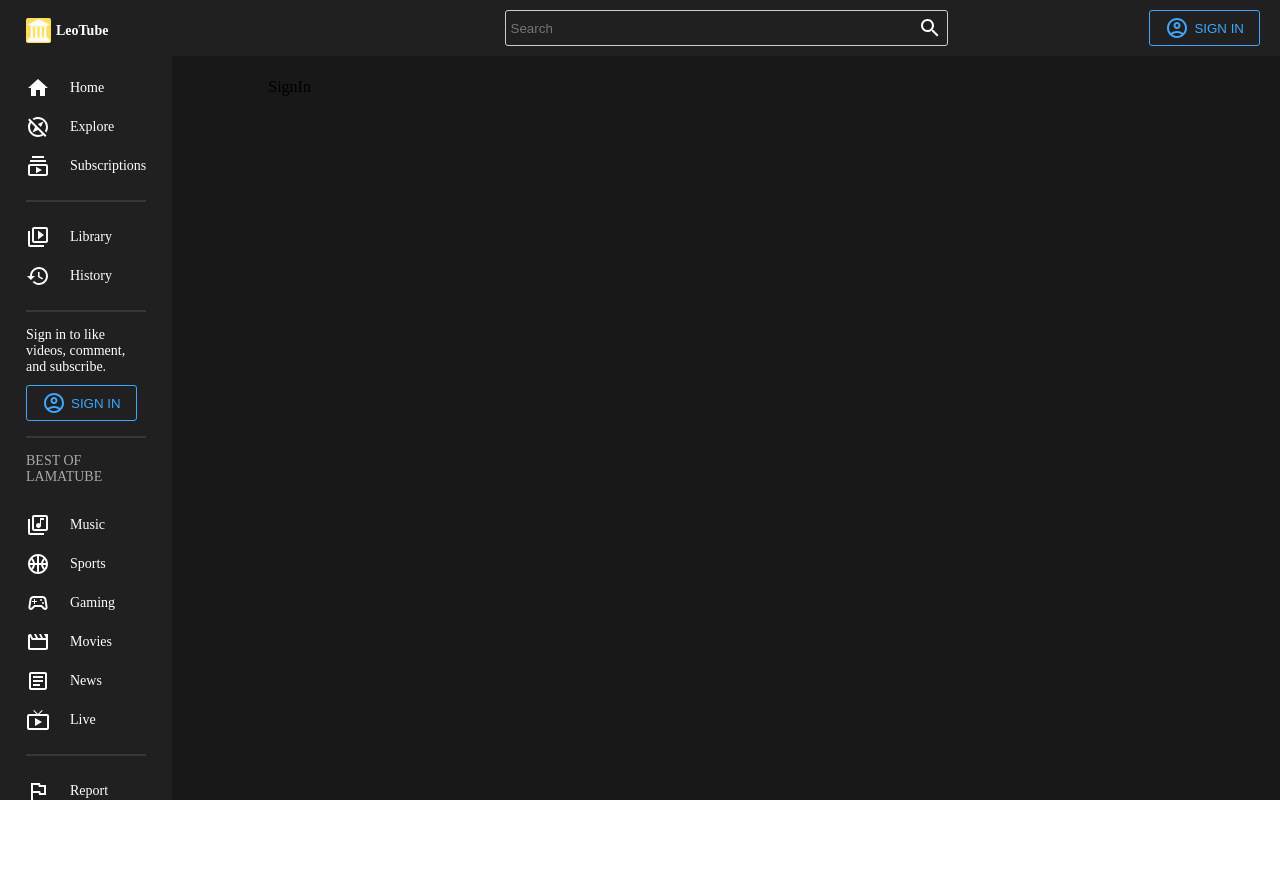
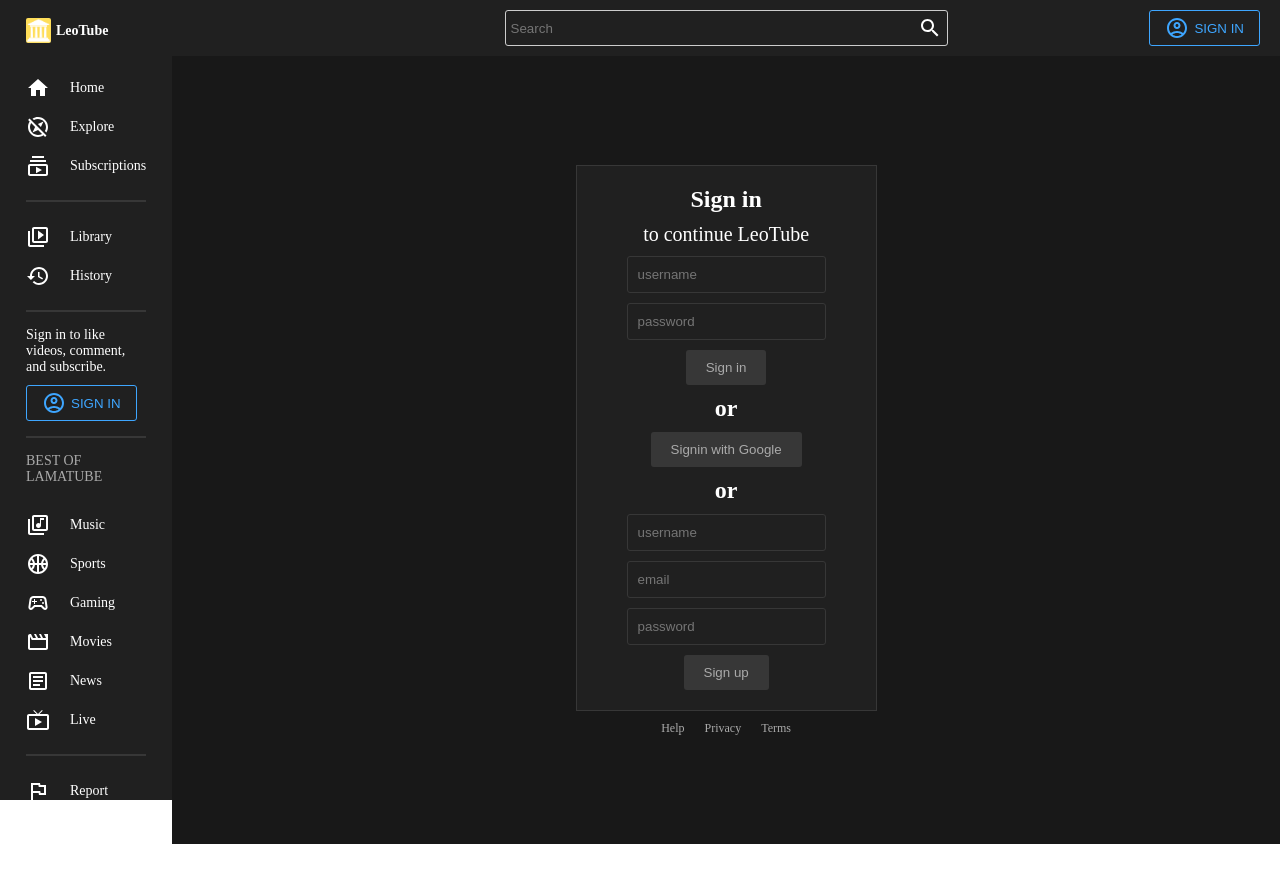
Before and after one commit to BVBFD/LeoTube, a React (Create React App) app in the folder client/: page /signin in a window 1280 px wide. Shown: the top 882 px of the page. Built offline with nearby package versions, Linux system fonts and the light colour scheme.

Commit message:
web design finish

```diff
--- a/client/src/components/Recommendation.tsx
+++ b/client/src/components/Recommendation.tsx
@@ -1,10 +1,20 @@
-import React from 'react';
+import React, { useEffect, useState } from 'react';
+import styled from 'styled-components';
+import Card from './Card';
+
+const Container = styled.div`
+  flex: 2;
+`;
 
 const Recommendation = () => {
+  const [videos, setVideos] = useState<[]>();
+
+  useEffect(() => {}, []);
+
   return (
-    <div>
-      <span>Recommendation</span>
-    </div>
+    <Container>
+      <Card />
+    </Container>
   );
 };
 
--- a/client/src/components/Upload.tsx
+++ b/client/src/components/Upload.tsx
@@ -1,14 +1,92 @@
 import React from 'react';
+import styled from 'styled-components';
 
 type UploadPropsType = {
   setOpen: React.Dispatch<React.SetStateAction<boolean>>;
 };
 
+const Container = styled.div`
+  width: 100%;
+  height: 100%;
+  position: absolute;
+  top: 0;
+  left: 0;
+  background-color: #000000a7;
+  display: flex;
+  align-items: center;
+  justify-content: center;
+`;
+
+const Wrapper = styled.div`
+  width: 600px;
+  height: 600px;
+  background-color: ${({ theme }) => theme.bgLighter};
+  color: ${({ theme }) => theme.text};
+  padding: 20px;
+  display: flex;
+  flex-direction: column;
+  gap: 20px;
+  position: relative;
+`;
+
+const Close = styled.div`
+  position: absolute;
+  top: 10px;
+  right: 10px;
+  cursor: pointer;
+`;
+
+const Title = styled.h1`
+  text-align: center;
+`;
+
+const Input = styled.input`
+  border: 1px solid ${({ theme }) => theme.soft};
+  color: ${({ theme }) => theme.text};
+  border-radius: 3px;
+  padding: 10px;
+  background-color: transparent;
+  z-index: 999;
+`;
+
+const Desc = styled.textarea`
+  border: 1px solid ${({ theme }) => theme.soft};
+  color: ${({ theme }) => theme.text};
+  border-radius: 3px;
+  padding: 10px;
+  background-color: transparent;
+`;
+
+const Button = styled.button`
+  border-radius: 3px;
+  border: none;
+  padding: 10px 20px;
+  font-weight: 500;
+  cursor: pointer;
+  background-color: ${({ theme }) => theme.soft};
+  color: ${({ theme }) => theme.textSoft};
+`;
+
+const Label = styled.label`
+  font-size: 14px;
+`;
+
 const Upload = ({ setOpen }: UploadPropsType) => {
   return (
-    <div>
-      <span>Upload</span>
-    </div>
+    <Container>
+      <Wrapper>
+        <Close>X</Close>
+        <Title>Upload a New Video</Title>
+        <Label>Video:</Label>
+        <Input type='file' />
+        <Input type='text' placeholder='Title' name='title' />
+        <Desc placeholder='Description' name='desc' rows={8} />
+        <Input type='text' placeholder='Seperate the tags with commas.' />
+        <Label>Image:</Label>
+        <Input type='file' />
+        <Button>Upload</Button>
+      </Wrapper>
+    </Container>
   );
 };
 
--- a/client/src/pages/Home.tsx
+++ b/client/src/pages/Home.tsx
@@ -1,10 +1,20 @@
-import React from 'react';
+import React, { useState } from 'react';
+import styled from 'styled-components';
+import Card from '../components/Card';
+
+const Container = styled.div`
+  display: flex;
+  justify-content: space-between;
+  flex-wrap: wrap;
+`;
 
 const Home = () => {
+  const [videos, setVideos] = useState<[]>();
+
   return (
-    <div>
-      <span>Home</span>
-    </div>
+    <Container>
+      <Card />
+    </Container>
   );
 };
 
--- a/client/src/pages/Search.tsx
+++ b/client/src/pages/Search.tsx
@@ -1,10 +1,22 @@
-import React from 'react';
+import React, { useState } from 'react';
+import { useLocation } from 'react-router-dom';
+import styled from 'styled-components';
+import Card from '../components/Card';
+
+const Container = styled.div`
+  display: flex;
+  flex-wrap: wrap;
+  gap: 10px;
+`;
 
 const Search = () => {
+  const [videos, setVideos] = useState<[]>();
+  const query = useLocation().search;
+
   return (
-    <div>
-      <span>Search</span>
-    </div>
+    <Container>
+      <Card />
+    </Container>
   );
 };
 
--- a/client/src/pages/SignIn.tsx
+++ b/client/src/pages/SignIn.tsx
@@ -1,10 +1,91 @@
 import React from 'react';
+import styled from 'styled-components';
+
+const Container = styled.div`
+  display: flex;
+  flex-direction: column;
+  align-items: center;
+  justify-content: center;
+  height: calc(100vh - 56px);
+  color: ${({ theme }) => theme.text};
+`;
+
+const Wrapper = styled.div`
+  display: flex;
+  align-items: center;
+  flex-direction: column;
+  background-color: ${({ theme }) => theme.bgLighter};
+  border: 1px solid ${({ theme }) => theme.soft};
+  padding: 20px 50px;
+  gap: 10px;
+`;
+
+const Title = styled.h1`
+  font-size: 24px;
+`;
+
+const SubTitle = styled.h2`
+  font-size: 20px;
+  font-weight: 300;
+`;
+
+const Input = styled.input`
+  border: 1px solid ${({ theme }) => theme.soft};
+  border-radius: 3px;
+  padding: 10px;
+  background-color: transparent;
+  width: 100%;
+  color: ${({ theme }) => theme.text};
+`;
+
+const Button = styled.button`
+  border-radius: 3px;
+  border: none;
+  padding: 10px 20px;
+  font-weight: 500;
+  cursor: pointer;
+  background-color: ${({ theme }) => theme.soft};
+  color: ${({ theme }) => theme.textSoft};
+`;
+
+const More = styled.div`
+  display: flex;
+  margin-top: 10px;
+  font-size: 12px;
+  color: ${({ theme }) => theme.textSoft};
+`;
+
+const Links = styled.div``;
+
+const Link = styled.span`
+  margin: 10px;
+`;
 
 const SignIn = () => {
   return (
-    <div>
-      <span>SignIn</span>
-    </div>
+    <Container>
+      <Wrapper>
+        <Title>Sign in</Title>
+        <SubTitle>to continue LeoTube</SubTitle>
+        <Input placeholder='username' />
+        <Input type='password' placeholder='password' />
+        <Button>Sign in</Button>
+        <Title>or</Title>
+        <Button>Signin with Google</Button>
+        <Title>or</Title>
+        <Input placeholder='username' />
+        <Input placeholder='email' />
+        <Input type='password' placeholder='password' />
+        <Button>Sign up</Button>
+      </Wrapper>
+      <More>
+        <Links>
+          <Link>Help</Link>
+          <Link>Privacy</Link>
+          <Link>Terms</Link>
+        </Links>
+      </More>
+    </Container>
   );
 };
 
--- a/client/src/pages/Video.tsx
+++ b/client/src/pages/Video.tsx
@@ -1,10 +1,156 @@
+import {
+  AddTaskOutlined,
+  ReplyOutlined,
+  ThumbDown,
+  ThumbUp,
+} from '@mui/icons-material';
 import React from 'react';
+import styled from 'styled-components';
+import Comments from '../components/Comments';
+import Recommendation from '../components/Recommendation';
+
+const Container = styled.div`
+  display: flex;
+  gap: 24px;
+`;
+
+const Content = styled.div`
+  flex: 5;
+`;
+const VideoWrapper = styled.div``;
+
+const Title = styled.h1`
+  font-size: 18px;
+  font-weight: 400;
+  margin-top: 20px;
+  margin-bottom: 10px;
+  color: ${({ theme }) => theme.text};
+`;
+
+const Details = styled.div`
+  display: flex;
+  align-items: center;
+  justify-content: space-between;
+`;
+
+const Info = styled.span`
+  color: ${({ theme }) => theme.textSoft};
+`;
+
+const Buttons = styled.div`
+  display: flex;
+  gap: 20px;
+  color: ${({ theme }) => theme.text};
+`;
+
+const Button = styled.div`
+  display: flex;
+  align-items: center;
+  gap: 5px;
+  cursor: pointer;
+`;
+
+const Hr = styled.hr`
+  margin: 15px 0px;
+  border: 0.5px solid ${({ theme }) => theme.soft};
+`;
+
+const Channel = styled.div`
+  display: flex;
+  justify-content: space-between;
+`;
+
+const ChannelInfo = styled.div`
+  display: flex;
+  gap: 20px;
+`;
+
+const Image = styled.img`
+  width: 50px;
+  height: 50px;
+  border-radius: 50%;
+`;
+
+const ChannelDetail = styled.div`
+  display: flex;
+  flex-direction: column;
+  color: ${({ theme }) => theme.text};
+`;
+
+const ChannelName = styled.span`
+  font-weight: 500;
+`;
+
+const ChannelCounter = styled.span`
+  margin-top: 5px;
+  margin-bottom: 20px;
+  color: ${({ theme }) => theme.textSoft};
+  font-size: 12px;
+`;
+
+const Description = styled.p`
+  font-size: 14px;
+`;
+
+const Subscribe = styled.button`
+  background-color: #cc1a00;
+  font-weight: 500;
+  color: white;
+  border: none;
+  border-radius: 3px;
+  height: max-content;
+  padding: 10px 20px;
+  cursor: pointer;
+`;
+
+const VideoFrame = styled.video`
+  max-height: 720px;
+  width: 100%;
+  object-fit: cover;
+`;
 
 const Video = () => {
   return (
-    <div>
-      <span>Video</span>
-    </div>
+    <Container>
+      <Content>
+        <VideoWrapper>
+          <VideoFrame controls />
+        </VideoWrapper>
+        <Title>VideoModel</Title>
+        <Details>
+          <Info>Hi good to meet you</Info>
+          <Buttons>
+            <Button>
+              <ThumbUp />
+            </Button>
+            <Button>
+              <ThumbDown />
+            </Button>
+            <Button>
+              <ReplyOutlined />
+            </Button>
+            <Button>
+              <AddTaskOutlined />
+            </Button>
+          </Buttons>
+        </Details>
+        <Hr />
+        <Channel>
+          <ChannelInfo>
+            <Image />
+            <ChannelDetail>
+              <ChannelName>LSE126</ChannelName>
+              <ChannelCounter>lse126 subscribers</ChannelCounter>
+              <Description>This is lse126 videos</Description>
+            </ChannelDetail>
+          </ChannelInfo>
+          <Subscribe>SUBSCRIBE</Subscribe>
+        </Channel>
+        <Hr />
+        <Comments />
+      </Content>
+      <Recommendation />
+    </Container>
   );
 };
 
```
